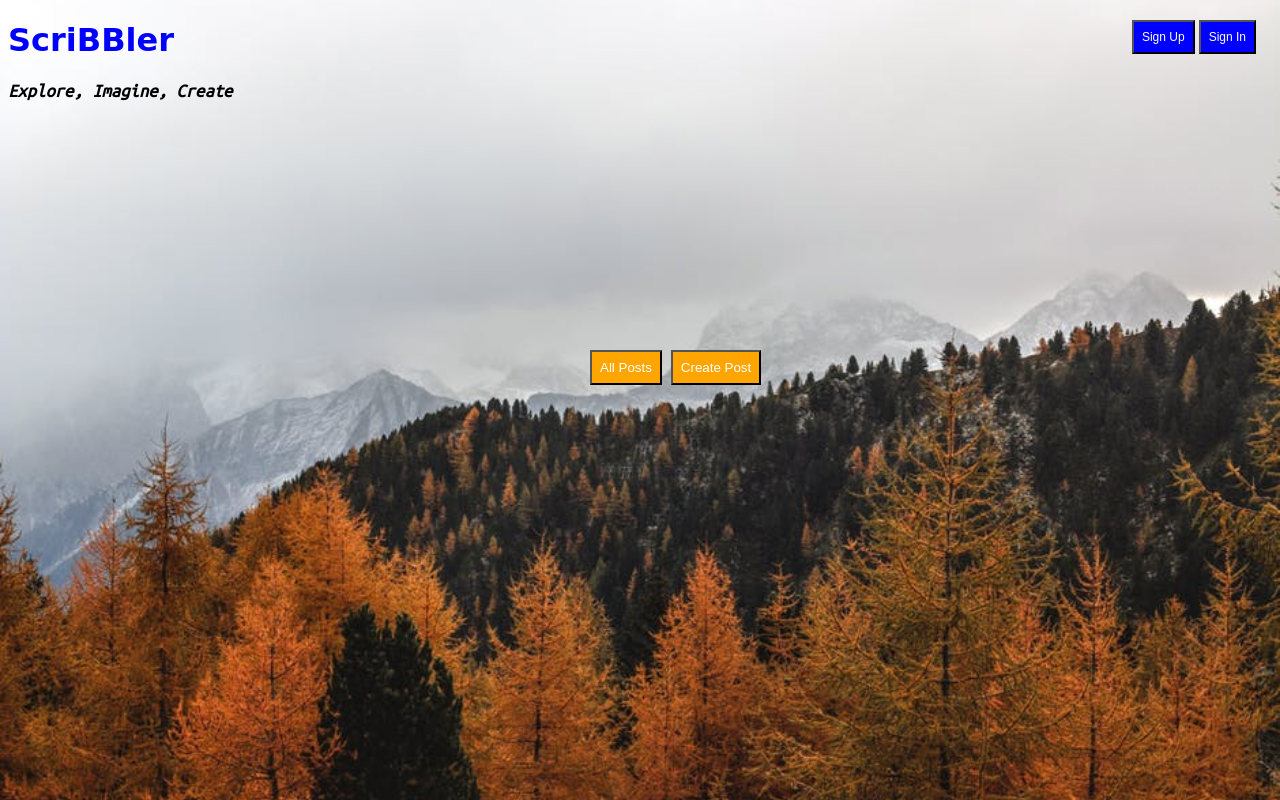
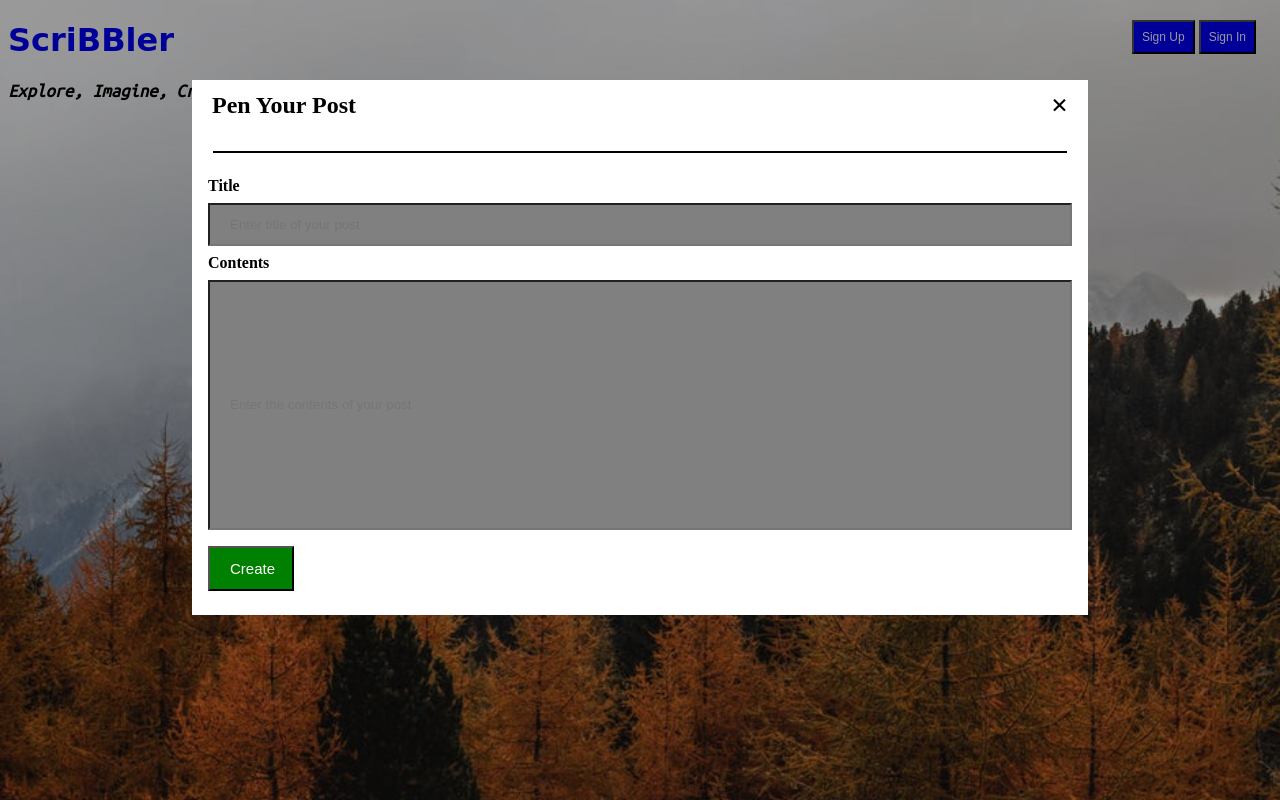
Before and after one commit to arunsubashm/Scribbler-Upgrad, a plain HTML site: page index.html in a window 1280 px wide. Both pictures are taken after a click on the button "Create Post". Drawn offline with Linux system fonts and the light colour scheme; a web font is replaced by a local one.

Commit message:
Implementing Create Post

```diff
--- a/index.html
+++ b/index.html
@@ -60,7 +60,22 @@
         </div>
         <div class = "container-center">
             <button class = "btn-center" onclick="openPage('html/bloglist.html')">All Posts</button>
-            <button class = "btn-center">Create Post</button>
+            <button class = "btn-center" onclick="displayForm('createpost',0)">Create Post</button>
+        </div>
+        <div id="createpost" class="modal">
+            <!-- Modal Content -->
+            <form class="modal-content-post">
+                <span onclick="displayForm('createpost',1)" class="close-form" title="Close">&times;</span>
+                <h2>Pen Your Post</h2>
+                <hr size="2" width="95%" color="black">
+                <div class="container">
+                    <label for="title"><b>Title</b></label>
+                    <input type="text" placeholder="Enter title of your post" name="title" required>
+                    <label for="contents"><b>Contents</b></label>
+                    <input type="text" class = "form-content" placeholder="Enter the contents of your post" name="contents" required>
+                    <button type="submit" class = "btn-post">Create</button>
+                </div>
+            </form>
         </div>
 </body>
 
--- a/styles/common.css
+++ b/styles/common.css
@@ -24,6 +24,17 @@ html {
     background-color: green;
     font-size: 15px;
     color: white;
+    text-align: center;
+}
+/* Post Button */
+.btn-post {
+    width: 10%;
+    padding: 12px 20px;
+    margin: 8px 0;
+    background-color: green;
+    font-size: 15px;
+    color: white;
+    text-align: center;
 }
 /* Various Headers used */
 h1 {
@@ -60,6 +71,12 @@ h4 {
     margin: 10px auto; /* 15% from the top and centered */
     width: 30%; /* Could be more or less, depending on screen size */
 }
+.modal-content-post {
+    position: relative;
+    background-color: white;
+    margin: 10px auto; /* 15% from the top and centered */
+    width: 70%; /* Could be more or less, depending on screen size */
+}
 /* The Close Button */
 .close-form {
     /* Position it in the top right corner outside of the modal */
@@ -95,6 +112,10 @@ input[type=text], input[type=password] {
     box-sizing: border-box;
     background-color: grey;
 }
+/* Contents need a bigger box */
+.form-content {
+    height:250px;
+}
 .top-right {
     position: absolute;
     top:0;
```
